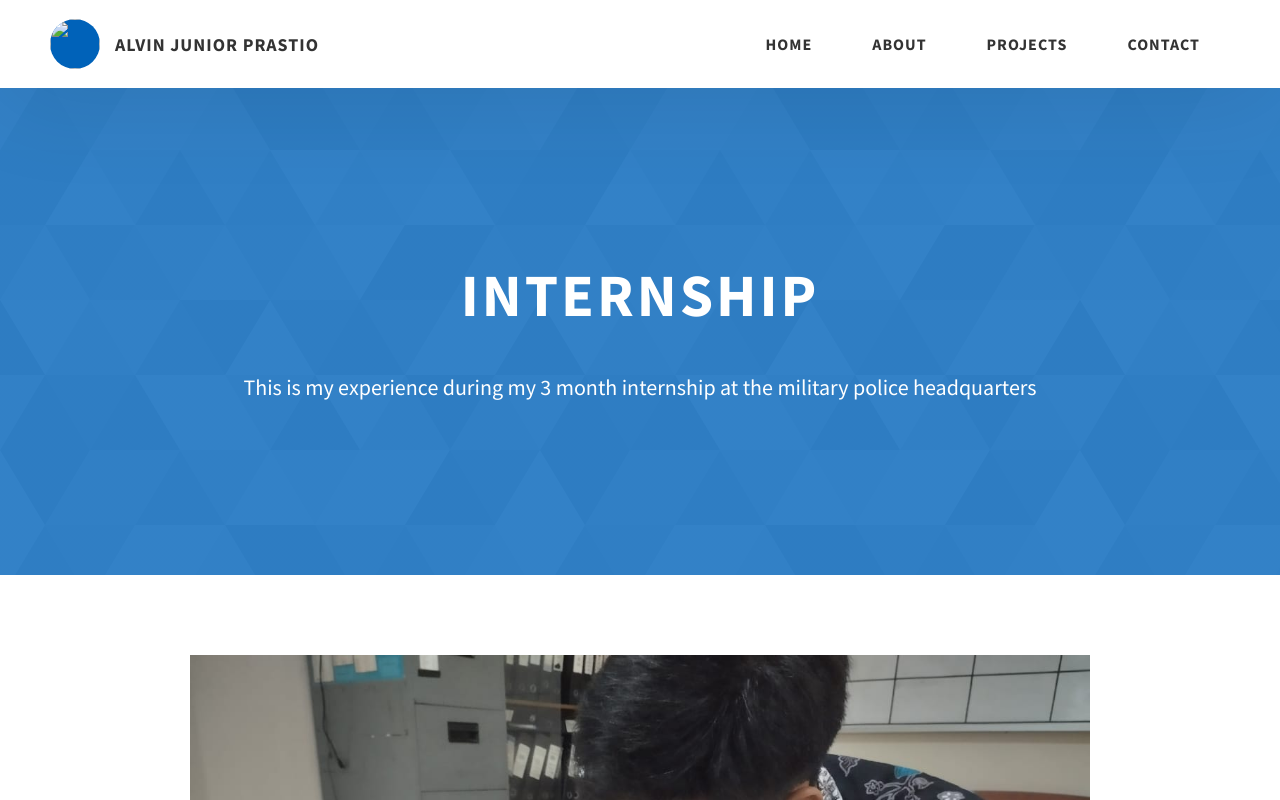
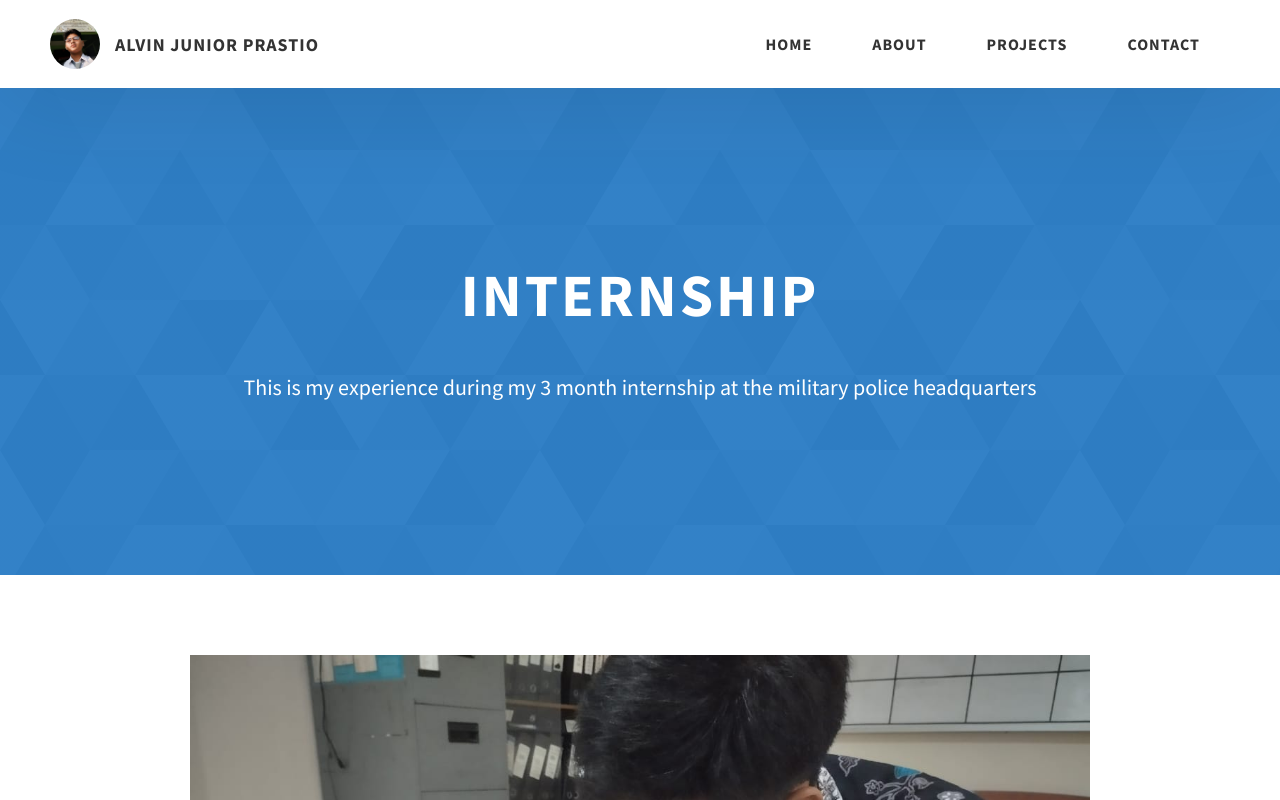
Before and after one commit to adhanramdhan/Alvin-portfolio, a website: page project-1.html in a window 1280 px wide. Shown: the top 800 px of the page. Drawn offline with Linux system fonts and the light colour scheme.

Commit message:
change pictures 3

```diff
--- a/project-1.html
+++ b/project-1.html
@@ -22,7 +22,7 @@
         <div class="header__logo-container">
           <div class="header__logo-img-cont">
             <img
-              src="./assets/jpeg/alvinPP.jpg
+              src="./assets/jpeg/alvinPP.jpg"
               alt="Ram Maheshwari Logo Image"
               class="header__logo-img"
             />
```
